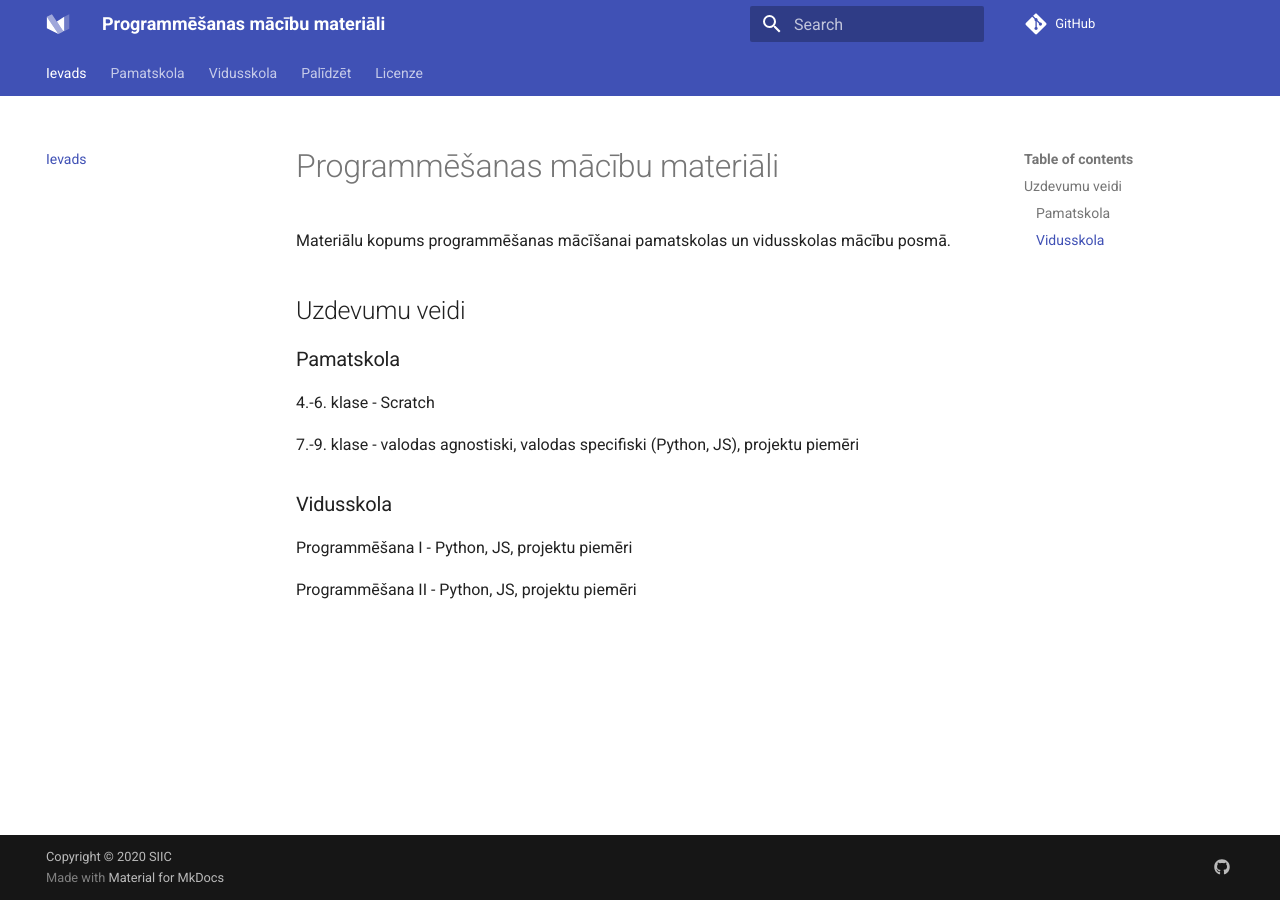
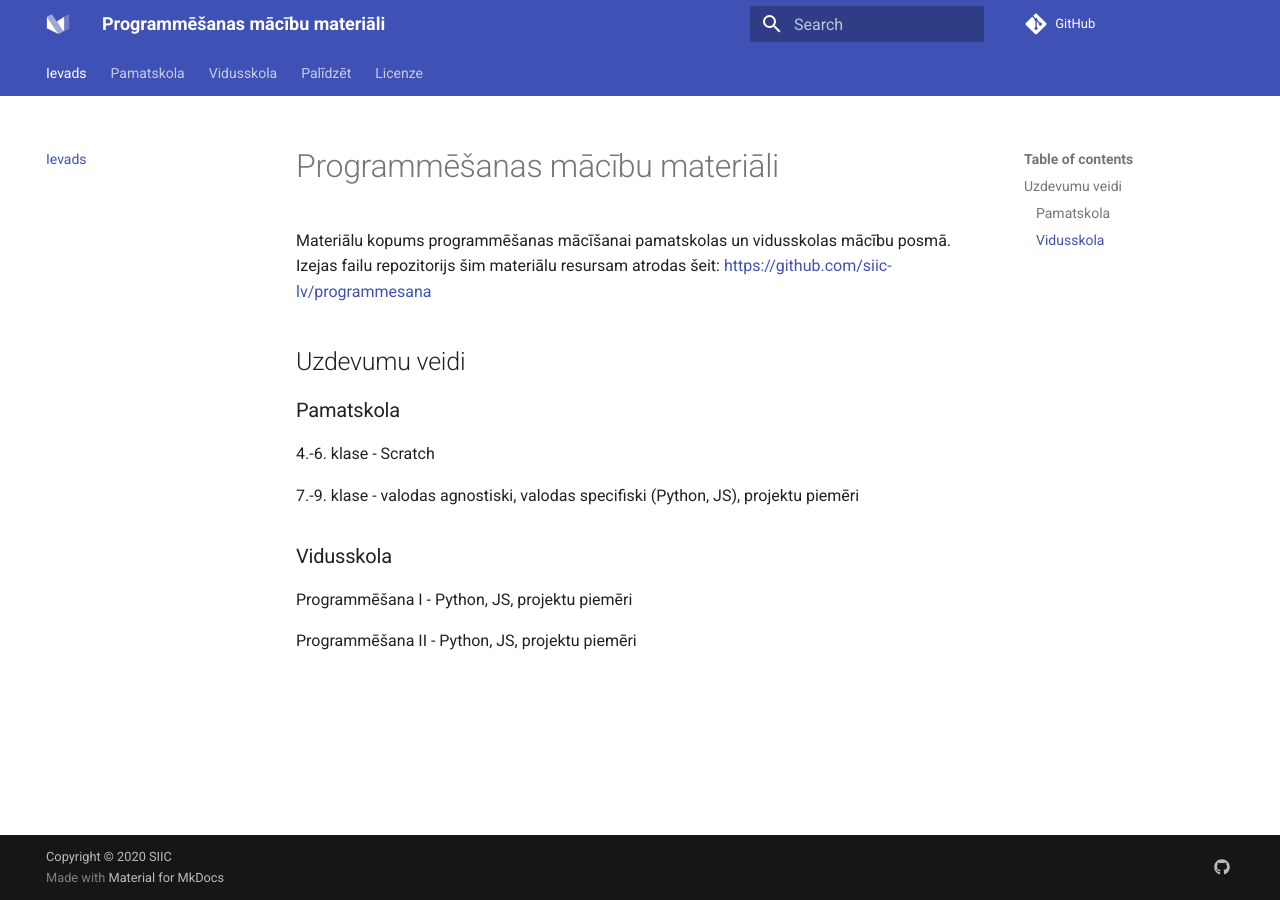
Before and after one commit to siic-lv/programmesana, an MkDocs documentation site: the page built from docs/index.md, in a window 1280 px wide. Built offline with MkDocs 1.6.1 and Material for MkDocs 9.7.7, drawn with Linux system fonts in a browser that asks for light colours; comment, search, counter and statistics services are not loaded.

Commit message:
Pievieno atsauci uz šī resursa md izejas failiem.

```diff
--- a/docs/index.md
+++ b/docs/index.md
@@ -1,6 +1,7 @@
 # Programmēšanas mācību materiāli
 
 Materiālu kopums programmēšanas mācīšanai pamatskolas un vidusskolas mācību posmā.
+Izejas failu repozitorijs šim materiālu resursam atrodas šeit: https://github.com/siic-lv/programmesana
 
 ## Uzdevumu veidi
 
```
